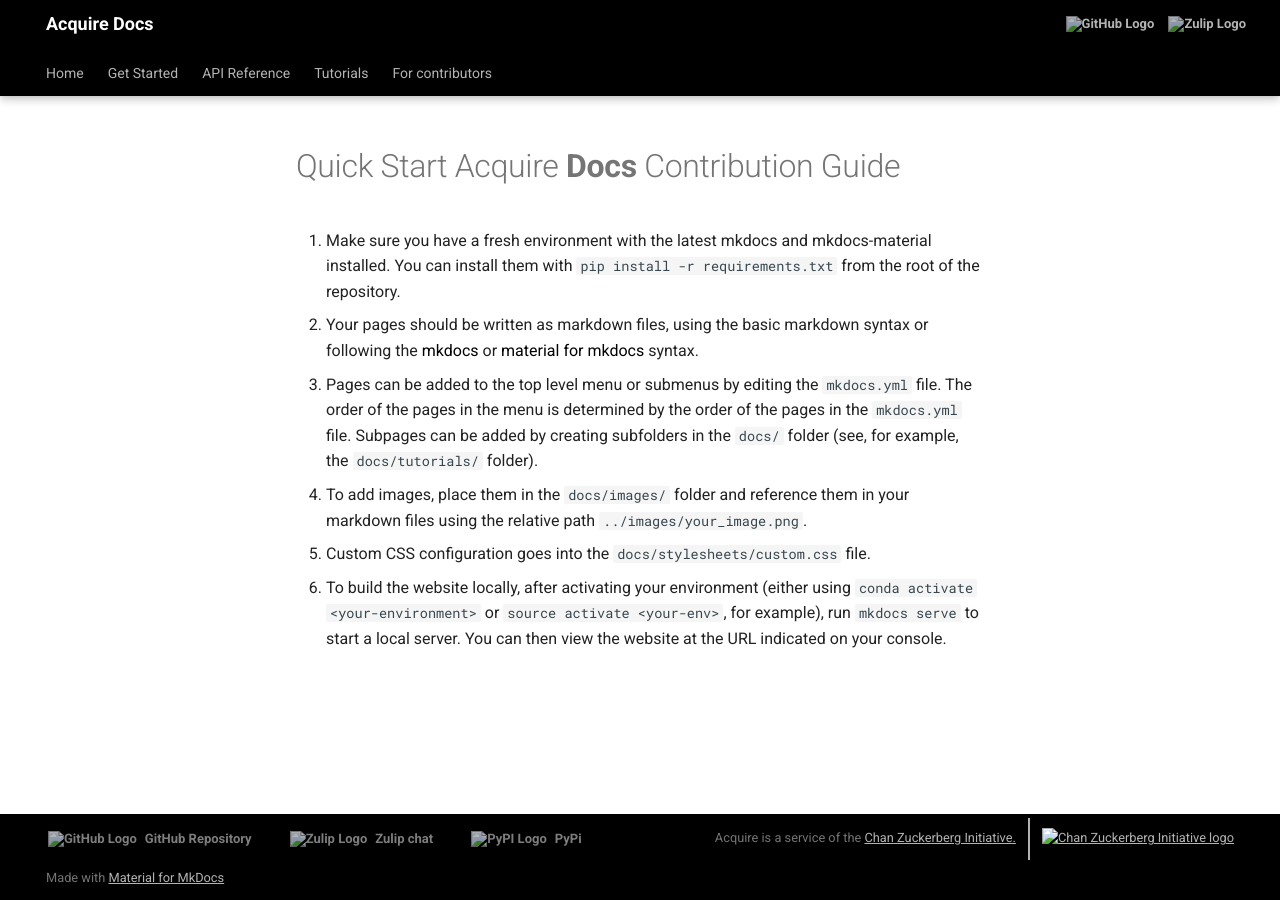
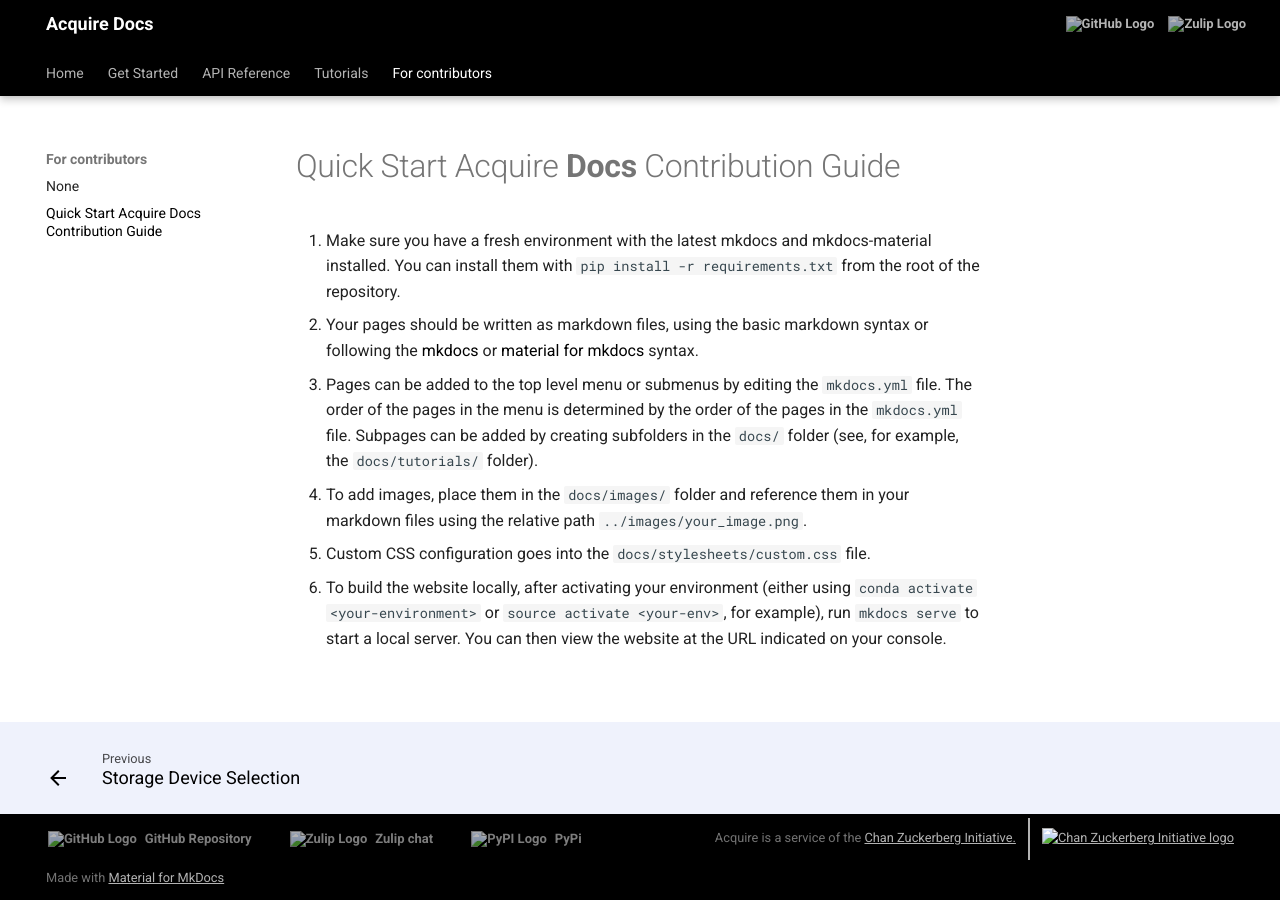
Before and after one commit to melissawm/acquire-docs, an MkDocs documentation site: the page built from docs/for_contributors/docs_contribution_quickstart.md, in a window 1280 px wide. Built offline with MkDocs 1.6.1 and Material for MkDocs 9.7.7, drawn with Linux system fonts in a browser that asks for light colours; comment, search, counter and statistics services are not loaded.

Commit message:
Update mkdocs.yml
fixing TOC

```diff
--- a/mkdocs.yml
+++ b/mkdocs.yml
@@ -33,8 +33,8 @@ nav:
     - tutorials/drivers.md
     - tutorials/storage.md
   - For contributors:
-    - contribution/for_contributors.md
-    - contribution/docs_contribution_quickstart.md
+    - for_contributors/for_contributors.md
+    - for_contributors/docs_contribution_quickstart.md
 
 markdown_extensions:
   - pymdownx.highlight:
```
